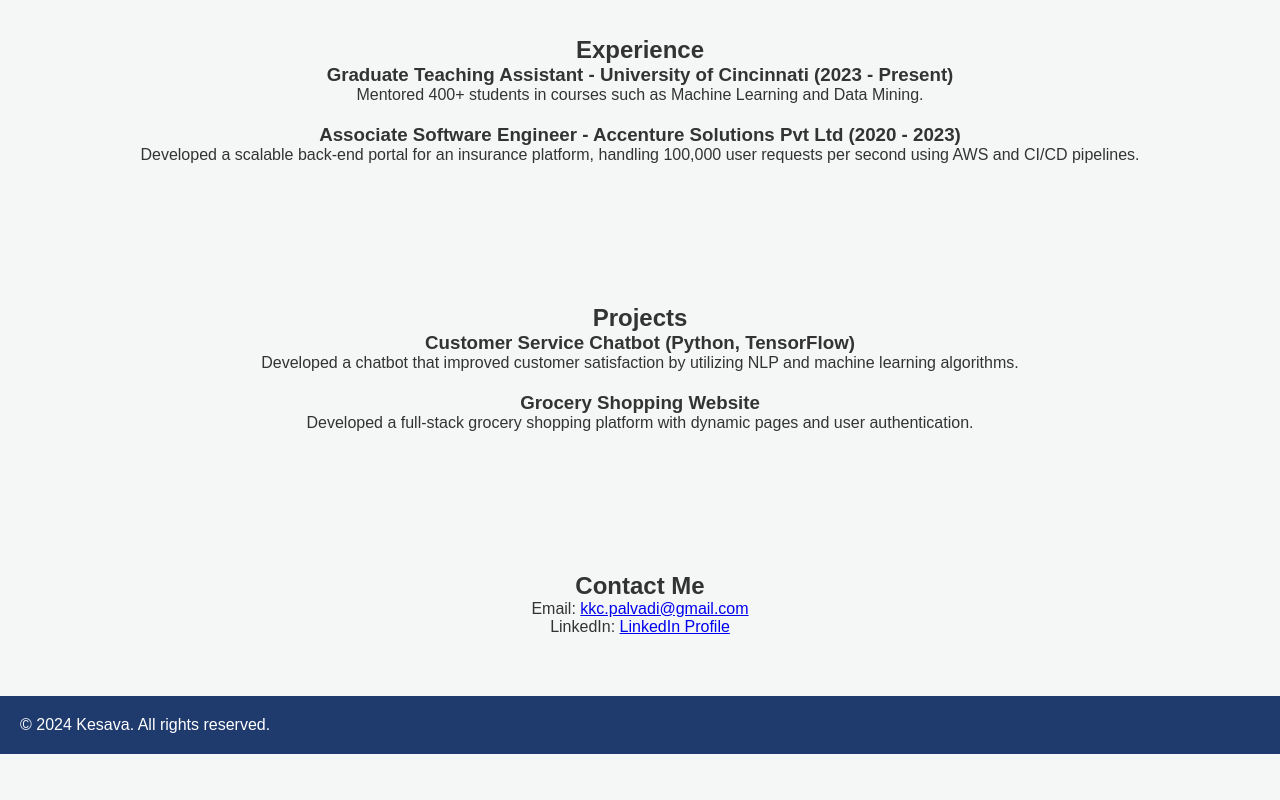
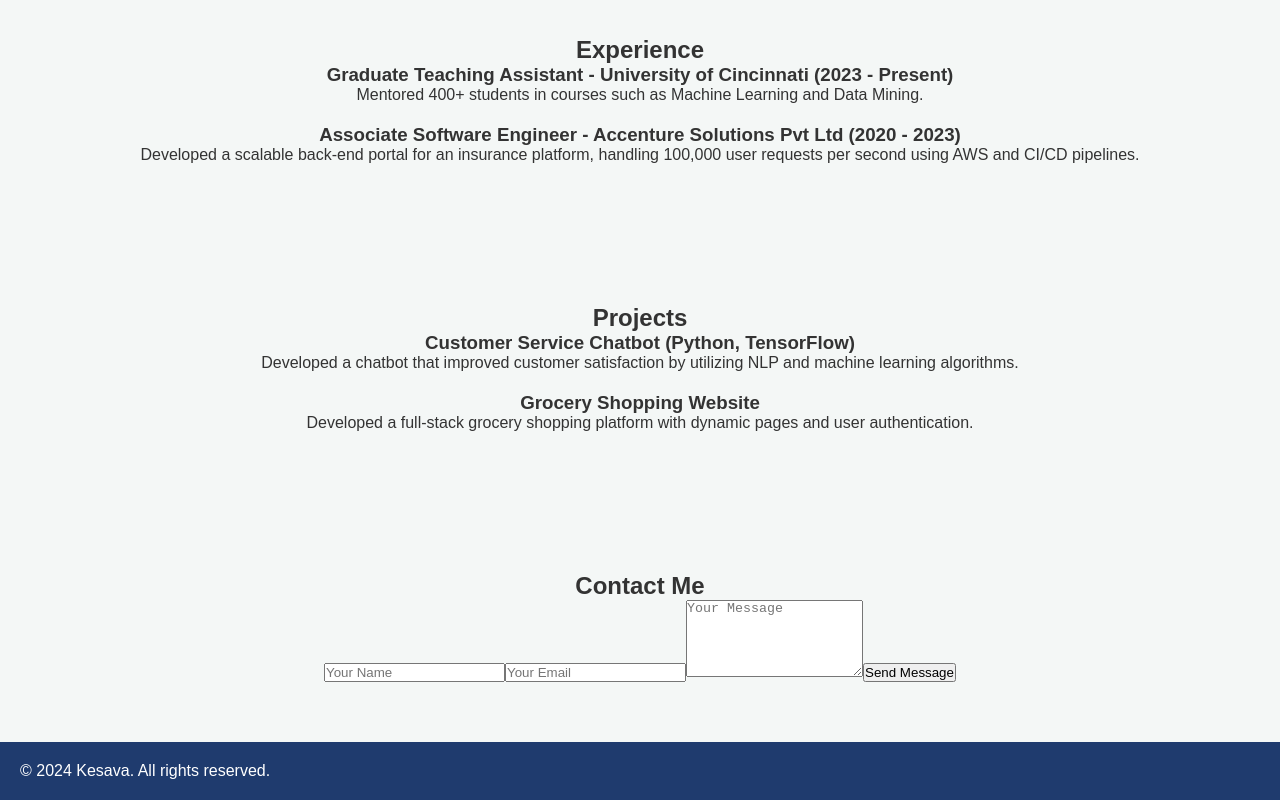
Before and after one commit to alwayskkc/portfolio, a React (Create React App) app: page / in a window 1280 px wide. Shown: the part 739-1539 px from the top of the page. Before the commit the page ends 1493 px from the top, so only its background shows below. Built offline with nearby package versions, Linux system fonts and the light colour scheme.

Commit message:
Update Contact.js

```diff
--- a/src/components/Contact.js
+++ b/src/components/Contact.js
@@ -4,9 +4,12 @@ function Contact() {
   return (
     <section id="contact" className="section">
       <h2>Contact Me</h2>
-      <p>Email: <a href="mailto:kkc.palvadi@gmail.com">kkc.palvadi@gmail.com</a></p>
-      <p>LinkedIn: <a href="https://www.linkedin.com/in/kkcpalvadi" target="_blank" rel="noopener noreferrer"> LinkedIn Profile </a></p>
-
+      <form className="contact-form">
+        <input type="text" placeholder="Your Name" />
+        <input type="email" placeholder="Your Email" />
+        <textarea rows="5" placeholder="Your Message"></textarea>
+        <button type="submit">Send Message</button>
+      </form>
     </section>
   );
 }
```
